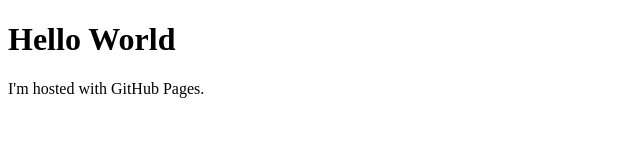
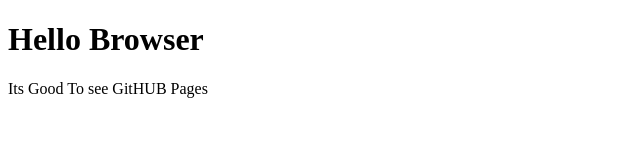
Before and after one commit to uthrakumarvs/uthrakumarvs.github.io, a plain HTML site: page index.html in a window 1280 px wide. Shown: the whole page, without its empty margins (0-640 px from the left). Drawn offline with Linux system fonts and the light colour scheme.

Commit message:
Update index.html

```diff
--- a/index.html
+++ b/index.html
@@ -1,7 +1,8 @@
 <!DOCTYPE html>
 <html>
+  <Title>UK's Page</Title>
 <body>
-<h1>Hello World</h1>
-<p>I'm hosted with GitHub Pages.</p>
+<h1>Hello Browser</h1>
+<p>Its Good To see GitHUB Pages</p>
 </body>
 </html>
```
